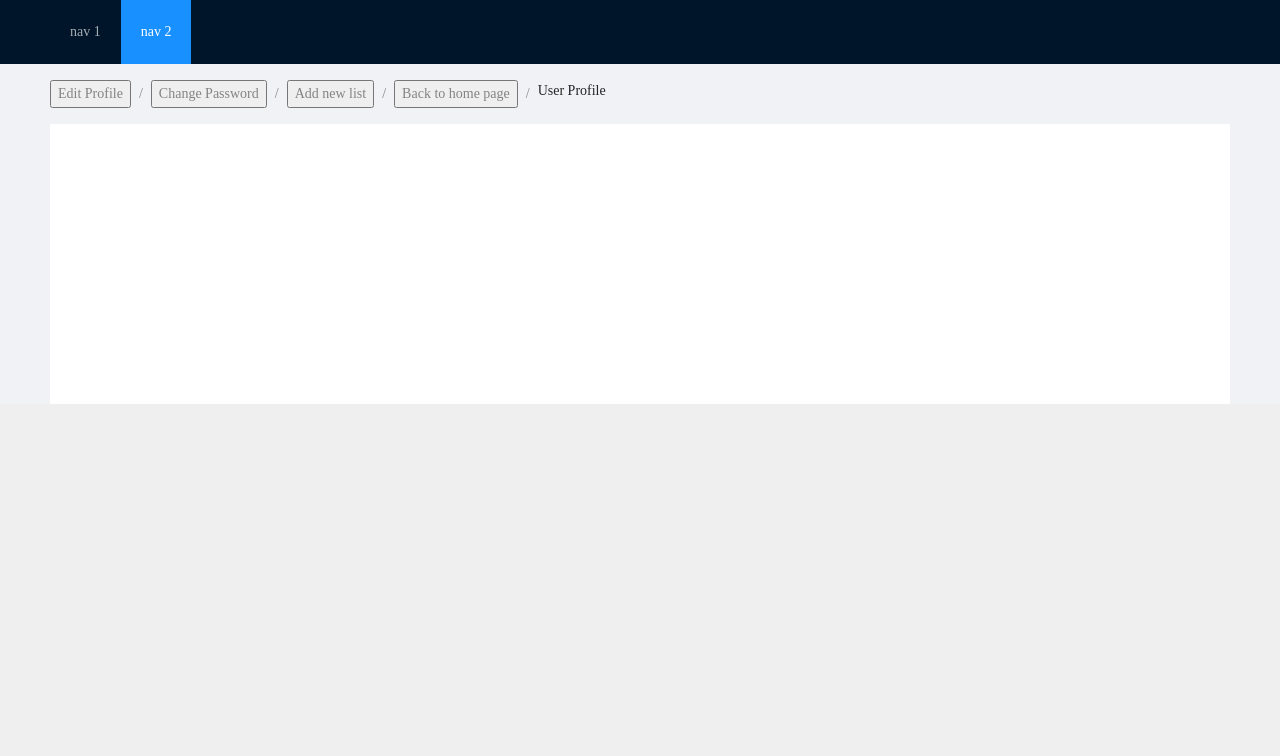
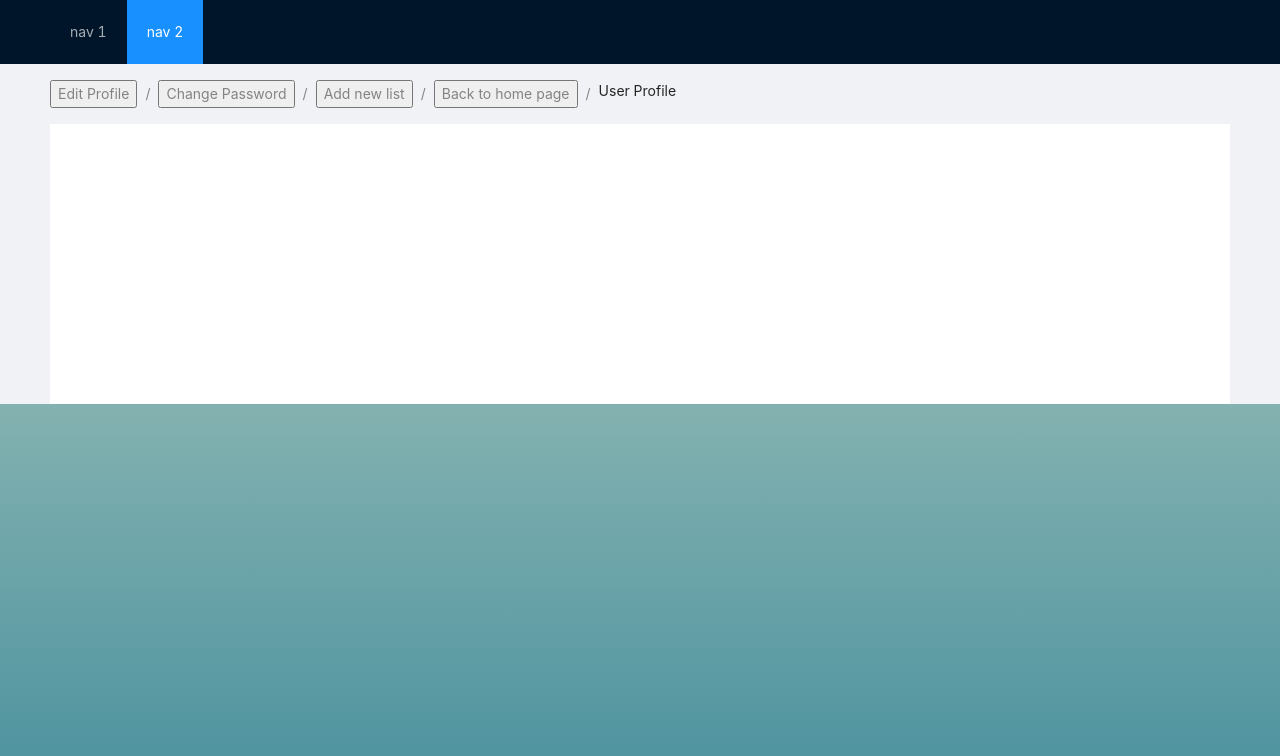
Before and after one commit to bilibalaboom413/sellPhone, a React (Create React App) app in the folder client/: page /userHome in a window 1280 px wide. Shown: the top 756 px of the page. Built offline with nearby package versions, Linux system fonts and the light colour scheme.

Commit message:
fix css
fix css

```diff
--- a/client/src/Userpage/UserHome.js
+++ b/client/src/Userpage/UserHome.js
@@ -20,7 +20,7 @@ mongoose.connection.on('connected',function(){
 
 export default function App() {
   return (
-    <div>
+    <div className="UserHome">
       <Layout className="layout">
         <Header>
           <div className="logo" />
--- a/client/src/Userpage/base.css
+++ b/client/src/Userpage/base.css
@@ -1,25 +1,25 @@
 @import "~antd/dist/antd.css";
 
-body {
+.UserHome .body {
   font-family: "微软雅黑";
   font-size: 14px;
   color: #333;
   background: #efefef;
 }
 
-.site-layout-content {
+.UserHome .site-layout-content {
   min-height: 280px;
   padding: 24px;
   background: #fff;
 }
-#components-layout-demo-top .logo {
+.UserHome #components-layout-demo-top .logo {
   float: left;
   width: 120px;
   height: 31px;
   margin: 16px 24px 16px 0;
   background: rgba(255, 255, 255, 0.3);
 }
-.ant-row-rtl #components-layout-demo-top .logo {
+.UserHome .ant-row-rtl #components-layout-demo-top .logo {
   float: right;
   margin: 16px 0 16px 24px;
 }
```
